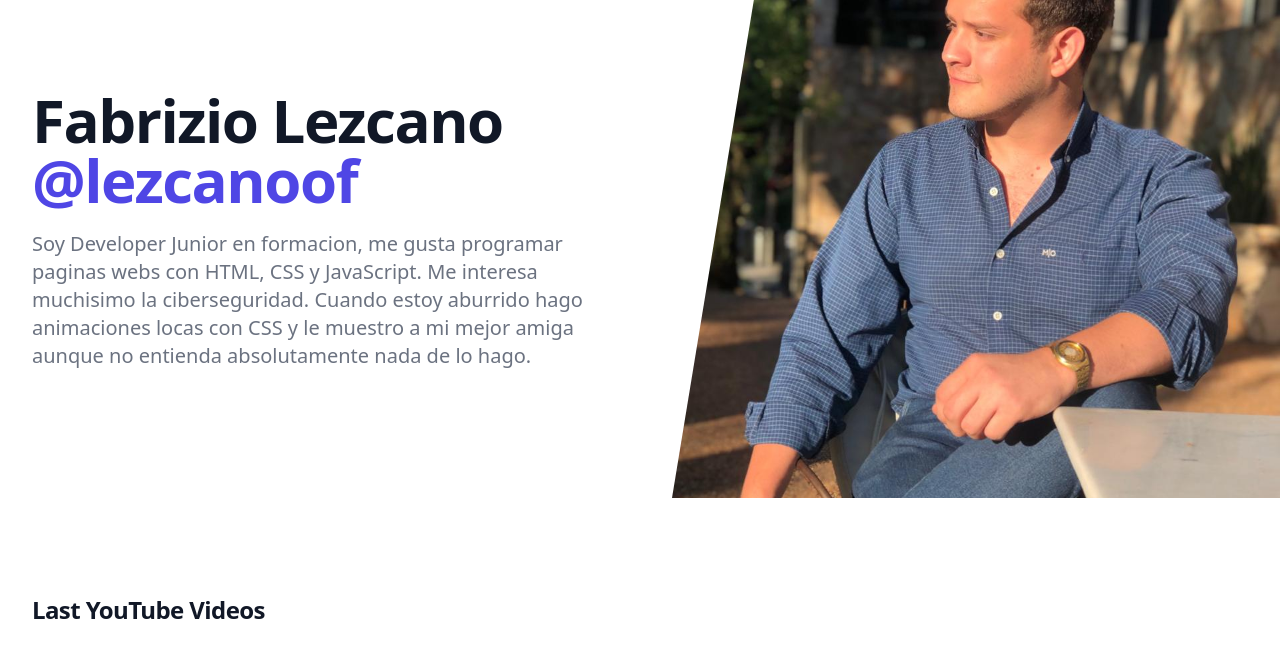
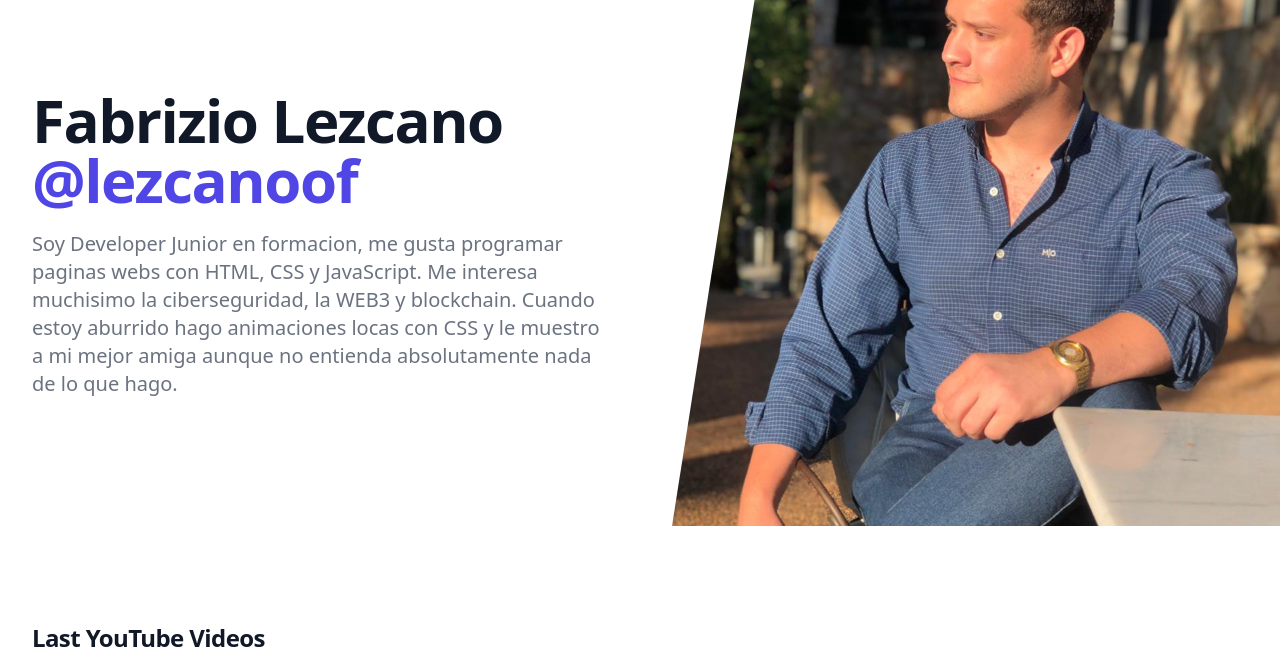
Before and after one commit to fabrilez/asincronismoConJs, a website: page landing/index.html in a window 1280 px wide. Shown: the part 86-733 px from the top of the page. Drawn offline with nearby package versions, Linux system fonts and the light colour scheme; no server answers.

Commit message:
actualizacion de la descripcion

```diff
--- a/lading/index.html
+++ b/landing/index.html
@@ -44,7 +44,7 @@
             </h1>
             <p
               class="mt-3 text-base text-gray-500 sm:mt-5 sm:text-lg sm:max-w-xl sm:mx-auto md:mt-5 md:text-xl lg:mx-0">
-              Soy Developer Junior en formacion, me gusta programar paginas webs con HTML, CSS y JavaScript. Me interesa muchisimo la ciberseguridad. Cuando estoy aburrido hago animaciones locas con CSS y le muestro a mi mejor amiga aunque no entienda absolutamente nada de lo hago. </p>
+              Soy Developer Junior en formacion, me gusta programar paginas webs con HTML, CSS y JavaScript. Me interesa muchisimo la ciberseguridad, la WEB3 y blockchain. Cuando estoy aburrido hago animaciones locas con CSS y le muestro a mi mejor amiga aunque no entienda absolutamente nada de lo que hago. </p>
           </div>
         </main>
       </div>
--- a/package.json
+++ b/package.json
@@ -4,7 +4,7 @@
   "description": "Repositorio del curso de asincronismo de Platzi",
   "main": "index.js",
   "scripts": {
-    "deploy": "gh-pages -d src"
+    "deploy": "gh-pages -d landing"
   },
   "repository": {
     "type": "git",
```
Also changed, not shown: landing/img/IMG-20201118-WA0117.jpg (renamed from lading/img/IMG-20201118-WA0117.jpg), landing/main.js (renamed from lading/main.js), landing/style.css (added).
